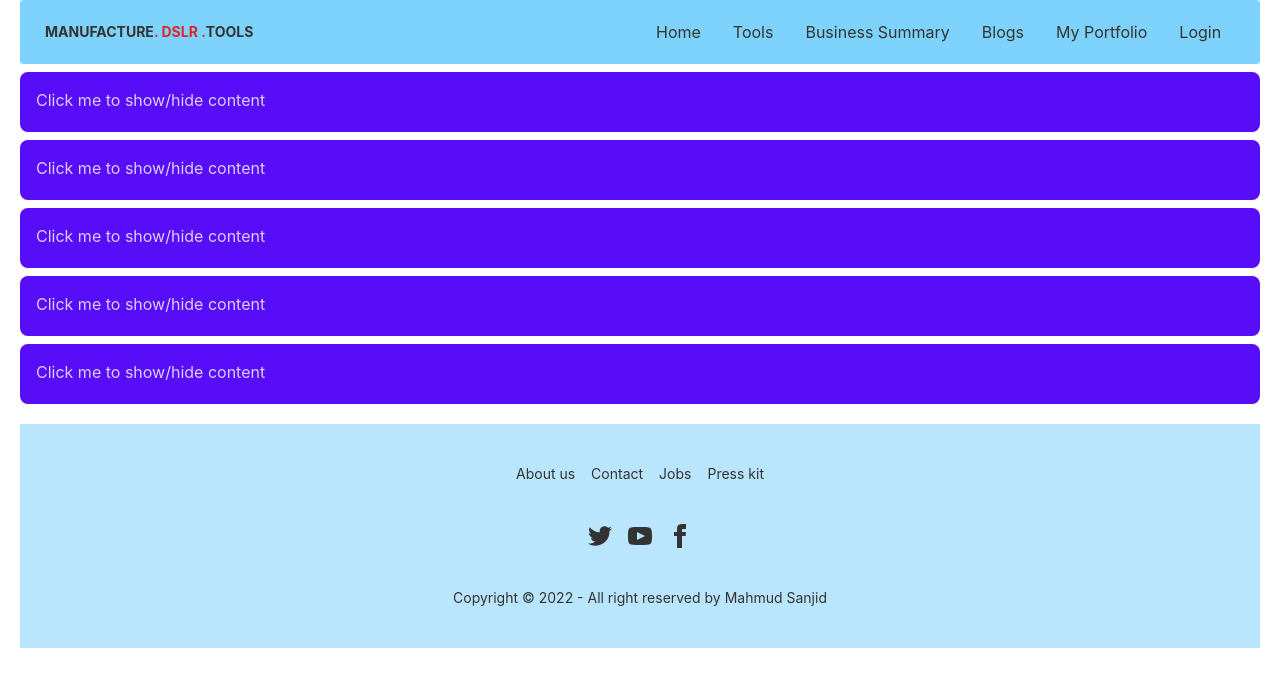
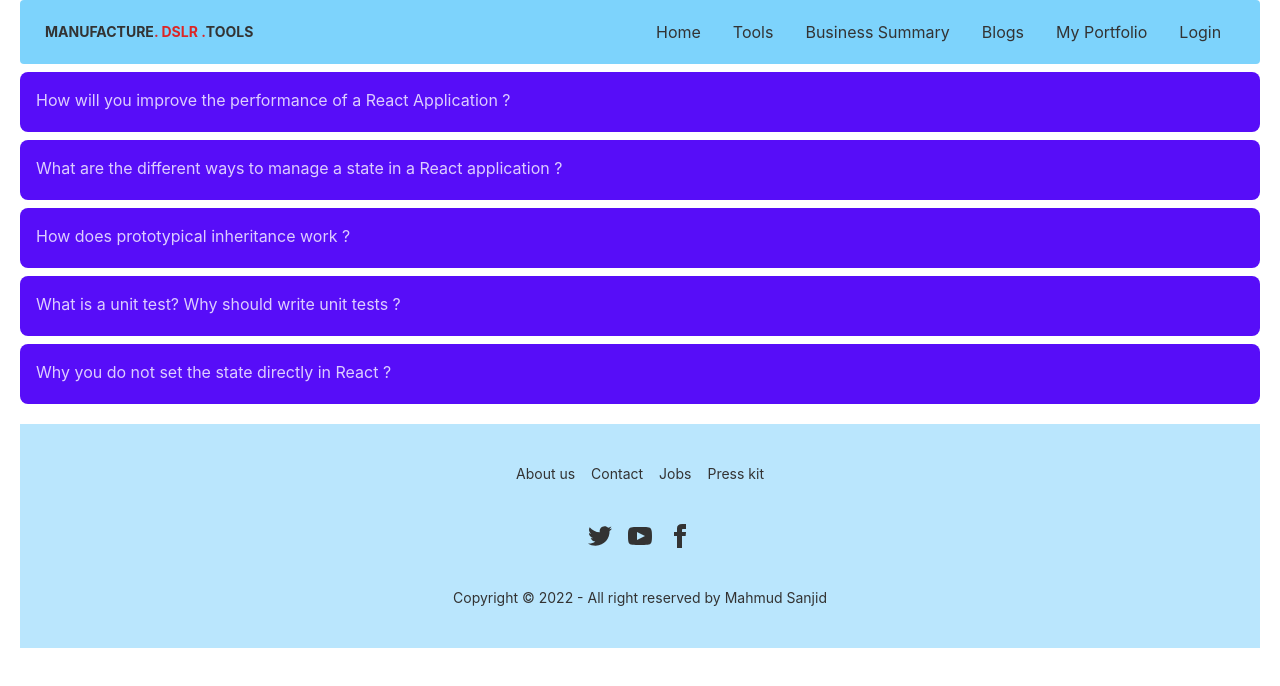
Before and after one commit to Sanjidk/manufacturer-website-client-side-Sanjidk, a React (Create React App) app: page /blogs in a window 1280 px wide. Shown: the top 686 px of the page. Built offline with nearby package versions, Linux system fonts and the light colour scheme; no server answers.

Commit message:
edit readme file and blogs page

```diff
--- a/src/components/Home/Blogs/Blogs.js
+++ b/src/components/Home/Blogs/Blogs.js
@@ -7,46 +7,59 @@ const Blogs = () => {
             <div className="collapse rounded-lg mt-2">
                 <input type="checkbox" className="peer" />
                 <div className="collapse-title bg-primary text-primary-content peer-checked:bg-secondary peer-checked:text-secondary-content">
-                    Click me to show/hide content
+                    How will you improve the performance of a React Application ?
                 </div>
                 <div className="collapse-content bg-primary text-primary-content peer-checked:bg-secondary peer-checked:text-secondary-content">
-                    <p>tabIndex="0" attribute is necessary to make the div focusable</p>
+                    <p>
+                        <li>Keeping component state local where necessary.</li>
+                        <li>Windowing or list virtualization in React.</li>
+                        <li>Memoizing React components to prevent unnecessary re-renders.</li>
+                        <li>Lazy loading images in React.</li>
+                        <li>Code-splitting in React using dynamic import()</li>
+                    </p>
                 </div>
             </div>
             <div className="collapse rounded-lg mt-2">
                 <input type="checkbox" className="peer" />
                 <div className="collapse-title bg-primary text-primary-content peer-checked:bg-secondary peer-checked:text-secondary-content">
-                    Click me to show/hide content
+                    What are the different ways to manage a state in a React application ?
                 </div>
                 <div className="collapse-content bg-primary text-primary-content peer-checked:bg-secondary peer-checked:text-secondary-content">
-                    <p>tabIndex="0" attribute is necessary to make the div focusable</p>
+                    <p>5 Types of Application State in React and How They Help in State Management</p>
+                    <p>
+                        <li>Communication State: Communication state forms the backbone of your React Native app without you even knowing about it. Remember when you introduced the communication system in your app.</li>
+                        <li>Data State: Data state covers information that your React application stores temporarily for various business functions. Supposedly, you are building a project management app.</li>
+                        <li>Control State: Contrary to the state mentioned above in a React app, the control state does not represent the applications environment. Instead, it refers to the state which the user has input into the app.</li>
+                        <li>Session State: Session state contains information about the user of the application such as user id, permissions, passwords, etc.</li>
+                        <li>Location State: Location state is the UTF-8 display that appears in your URL bar. Also, the HTML5 History API allows you to store states separately from the specific URL.</li>
+                    </p>
                 </div>
             </div>
             <div className="collapse rounded-lg mt-2">
                 <input type="checkbox" className="peer" />
                 <div className="collapse-title bg-primary text-primary-content peer-checked:bg-secondary peer-checked:text-secondary-content">
-                    Click me to show/hide content
+                    How does prototypical inheritance work ?
                 </div>
                 <div className="collapse-content bg-primary text-primary-content peer-checked:bg-secondary peer-checked:text-secondary-content">
-                    <p>tabIndex="0" attribute is necessary to make the div focusable</p>
+                    <p>The Prototypal Inheritance is a feature in javascript used to add methods and properties in objects. It is a method by which an object can inherit the properties and methods of another object. Traditionally, in order to get and set the [[Prototype]] of an object, we use Object. getPrototypeOf and Object.</p>
                 </div>
             </div>
             <div className="collapse rounded-lg mt-2">
                 <input type="checkbox" className="peer" />
                 <div className="collapse-title bg-primary text-primary-content peer-checked:bg-secondary peer-checked:text-secondary-content">
-                    Click me to show/hide content
+                    What is a unit test? Why should write unit tests ?
                 </div>
                 <div className="collapse-content bg-primary text-primary-content peer-checked:bg-secondary peer-checked:text-secondary-content">
-                    <p>tabIndex="0" attribute is necessary to make the div focusable</p>
+                    <p>Unit test: Unit testing is a software development process in which the smallest testable parts of an application, called units, are individually and independently scrutinized for proper operation.</p>
+                    <p>One of the benefits of unit tests is that they isolate a function, class or method and only test that piece of code. Higher quality individual components create overall system resiliency. Thus, the result is reliable code. Unit tests also change the nature of the debugging process.</p>
                 </div>
             </div>
             <div className="collapse rounded-lg mt-2">
                 <input type="checkbox" className="peer" />
                 <div className="collapse-title bg-primary text-primary-content peer-checked:bg-secondary peer-checked:text-secondary-content">
-                    Click me to show/hide content
-                </div>
+                    Why you do not set the state directly in React ?                </div>
                 <div className="collapse-content bg-primary text-primary-content peer-checked:bg-secondary peer-checked:text-secondary-content">
-                    <p>tabIndex="0" attribute is necessary to make the div focusable</p>
+                    <p>Because, One should never update the state directly because of the following reasons: If you update it directly, calling the setState() afterward may just replace the update you made. When you directly update the state, it does not change this.</p>
                 </div>
             </div>
             <Footer></Footer>
```
Also changed, not shown: 1 other file (tests, documents, lock files or other folders).
